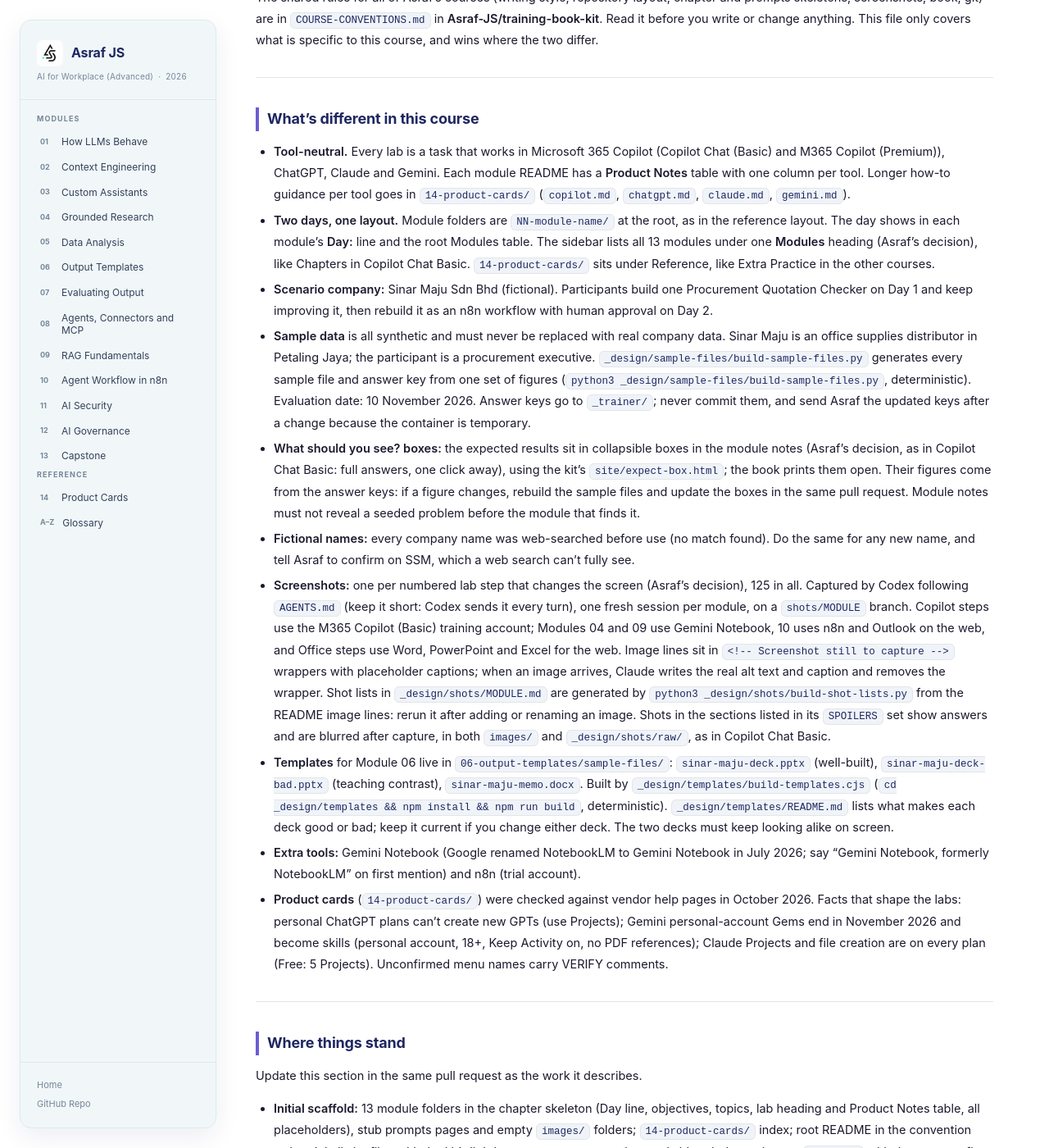
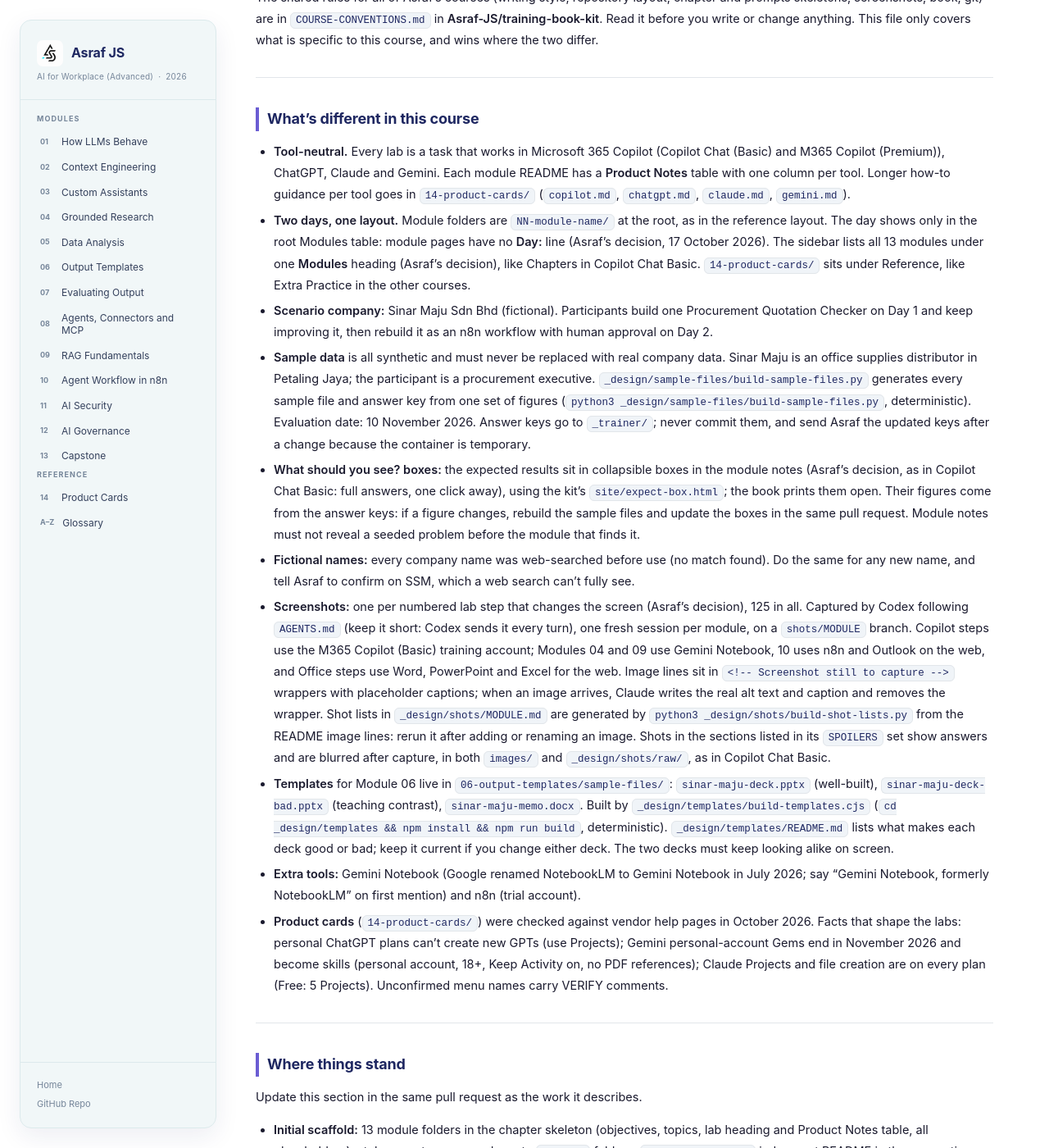
Before and after one commit to Asraf-JS/AI-for-Workplace-Advanced, a Jekyll site: the page built from CLAUDE.md, in a window 1280 px wide and 1400 px high, scrolled down 284 px. Shown: the whole window at 82% size. Built offline with Jekyll 4.4.1, drawn with Linux system fonts in a browser that asks for light colours; our own code applies the rules of GitHub Pages for plain Markdown files; some of the changed text lies outside the part shown.

Commit message:
Remove the Day line from the module pages
Each module page no longer shows "Day: 1" or "Day: 2" under its
introduction. The home page's Modules table still shows which day
each module belongs to, and the trainer deck keeps its day plan.
Book rebuilt.

Co-Authored-By: Claude Opus 5.5 <noreply@anthropic.com>
Claude-Session: https://claude.ai/code/session_01F3jTzTeVDh4aZxEw8vbSHh

```diff
--- a/CLAUDE.md
+++ b/CLAUDE.md
@@ -11,7 +11,7 @@ The shared rules for all of Asraf's courses (writing style, repository layout, c
 ## What's different in this course
 
 - **Tool-neutral.** Every lab is a task that works in Microsoft 365 Copilot (Copilot Chat (Basic) and M365 Copilot (Premium)), ChatGPT, Claude and Gemini. Each module README has a **Product Notes** table with one column per tool. Longer how-to guidance per tool goes in `14-product-cards/` (`copilot.md`, `chatgpt.md`, `claude.md`, `gemini.md`).
-- **Two days, one layout.** Module folders are `NN-module-name/` at the root, as in the reference layout. The day shows in each module's **Day:** line and the root Modules table. The sidebar lists all 13 modules under one **Modules** heading (Asraf's decision), like Chapters in Copilot Chat Basic. `14-product-cards/` sits under Reference, like Extra Practice in the other courses.
+- **Two days, one layout.** Module folders are `NN-module-name/` at the root, as in the reference layout. The day shows only in the root Modules table: module pages have no **Day:** line (Asraf's decision, 17 October 2026). The sidebar lists all 13 modules under one **Modules** heading (Asraf's decision), like Chapters in Copilot Chat Basic. `14-product-cards/` sits under Reference, like Extra Practice in the other courses.
 - **Scenario company:** Sinar Maju Sdn Bhd (fictional). Participants build one Procurement Quotation Checker on Day 1 and keep improving it, then rebuild it as an n8n workflow with human approval on Day 2.
 - **Sample data** is all synthetic and must never be replaced with real company data. Sinar Maju is an office supplies distributor in Petaling Jaya; the participant is a procurement executive. `_design/sample-files/build-sample-files.py` generates every sample file and answer key from one set of figures (`python3 _design/sample-files/build-sample-files.py`, deterministic). Evaluation date: 10 November 2026. Answer keys go to `_trainer/`; never commit them, and send Asraf the updated keys after a change because the container is temporary.
 - **What should you see? boxes:** the expected results sit in collapsible boxes in the module notes (Asraf's decision, as in Copilot Chat Basic: full answers, one click away), using the kit's `site/expect-box.html`; the book prints them open. Their figures come from the answer keys: if a figure changes, rebuild the sample files and update the boxes in the same pull request. Module notes must not reveal a seeded problem before the module that finds it.
@@ -27,7 +27,7 @@ The shared rules for all of Asraf's courses (writing style, repository layout, c
 
 Update this section in the same pull request as the work it describes.
 
-- **Initial scaffold:** 13 module folders in the chapter skeleton (Day line, objectives, topics, lab heading and Product Notes table, all placeholders), stub prompts pages and empty `images/` folders; `14-product-cards/` index; root README in the convention order; Jekyll site files with the kit's lightbox, page-nav, expect-box and side-window snippets; `_design/` with the program flow banner and screenshot checker; `book/` with config and introduction.
+- **Initial scaffold:** 13 module folders in the chapter skeleton (objectives, topics, lab heading and Product Notes table, all placeholders), stub prompts pages and empty `images/` folders; `14-product-cards/` index; root README in the convention order; Jekyll site files with the kit's lightbox, page-nav, expect-box and side-window snippets; `_design/` with the program flow banner and screenshot checker; `book/` with config and introduction.
 - **Program flow and book config are drafts:** the stage names, card descriptions and outputs were written from the lab names. Change them in `_design/program-flow.html` and `programFlow` in `book/book.config.json` together. The book uses the `copilot` palette for now.
 - **Sample data generator added:** chair RFQ-2026-118 with three seeded quotations (Modules 01 and 03), procurement policy v3.0 and the superseded v2.1 (Modules 04 and 09), approved vendor list, five open RFQs with ten test quotations (Module 07: 4 pass, 6 fail), and 354 rows of purchase history (Module 05).
 - **What should you see? boxes:** 22 in all, each under the step it checks: Modules 01 (1), 03 (2), 04 (2), 05 (3), 06 (2), 07 (1), 08 (1), 09 (1), 10 (1), 11 (3), 12 (1) and 13 (4). Boxes in Modules 08, 11 and 12 hold example answers, not answer-key figures, because those labs are judgement calls.
```
Also changed, not shown: 01-how-llms-behave/README.md (+0 -2 lines), 02-context-engineering/README.md (+0 -2 lines), 03-custom-assistants/README.md (+0 -2 lines), 04-grounded-research/README.md (+0 -2 lines), 05-data-analysis/README.md (+0 -2 lines), 06-output-templates/README.md (+0 -2 lines), 07-evaluating-output/README.md (+0 -2 lines), 08-agents-connectors-mcp/README.md (+0 -2 lines), 09-rag-fundamentals/README.md (+0 -2 lines), 10-n8n-agent-workflow/README.md (+0 -2 lines), 11-ai-security/README.md (+0 -2 lines), 12-ai-governance/README.md (+0 -2 lines), 13-capstone/README.md (+0 -2 lines), 1 other file.
